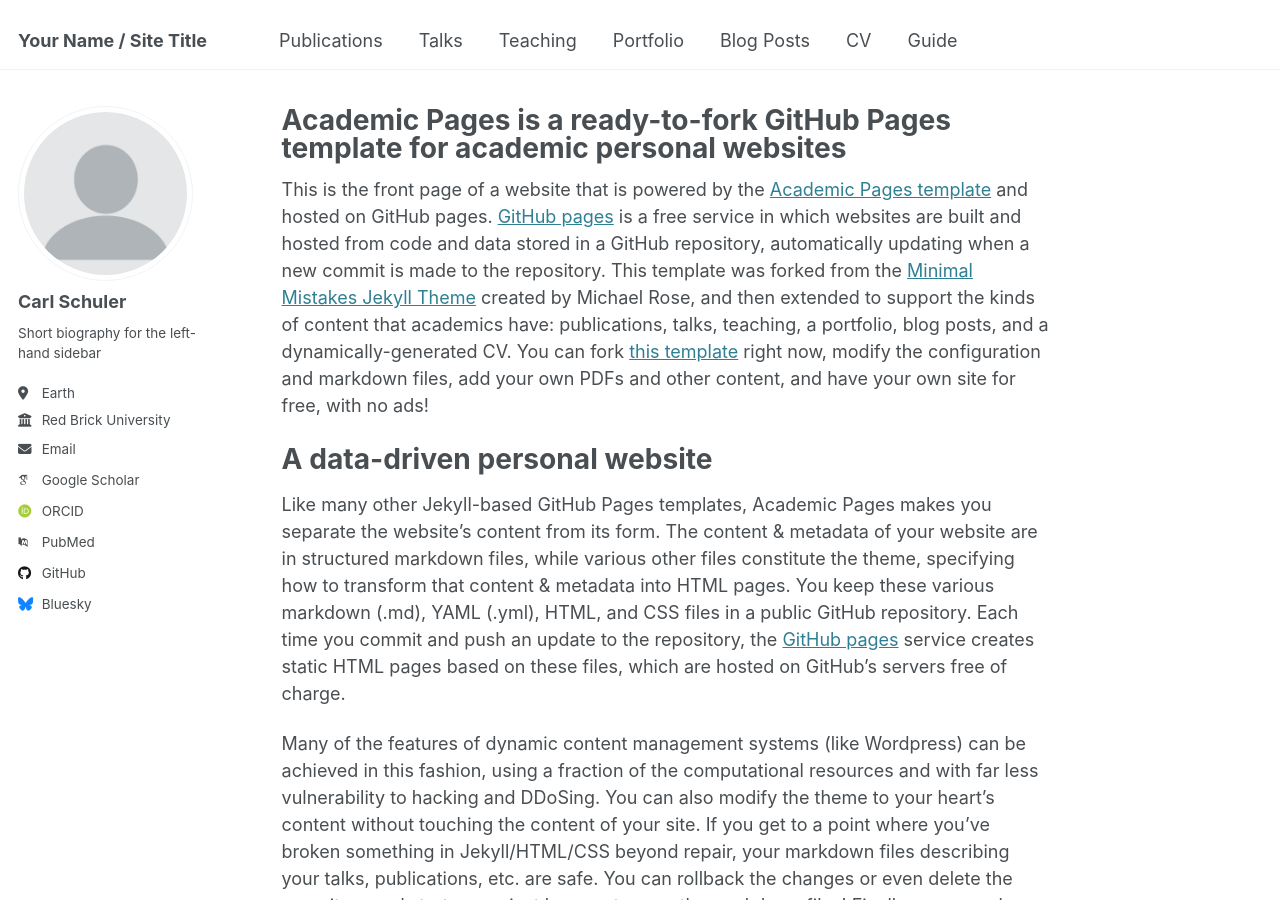
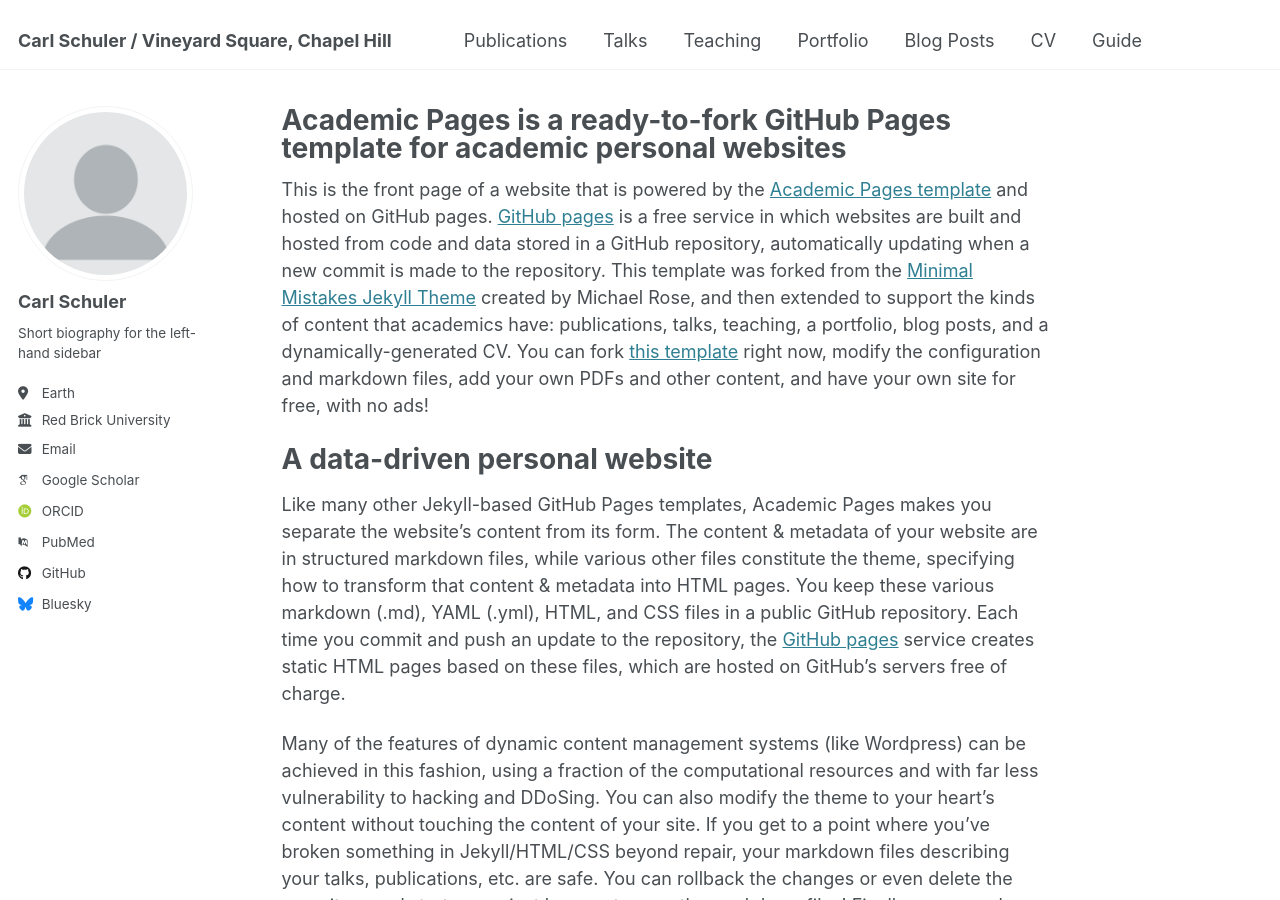
Before and after one commit to CarlSchuler/carl.github.io, a Jekyll site: the page built from _pages/about.md, in a window 1280 px wide and 900 px high. Built offline with Jekyll 4.4.1, drawn with Linux system fonts in a browser that asks for light colours; some web fonts are replaced.

Commit message:
Update _config.yml

```diff
--- a/_config.yml
+++ b/_config.yml
@@ -9,7 +9,7 @@
 # Basic Site Settings
 locale                   : "en-US"
 site_theme               : "default"
-title                    : "Your Name / Site Title"
+title                    : "Carl Schuler / Vineyard Square, Chapel Hill"
 title_separator          : "-"
 name                     : &name "Your Name"
 description              : &description "personal description"
```
